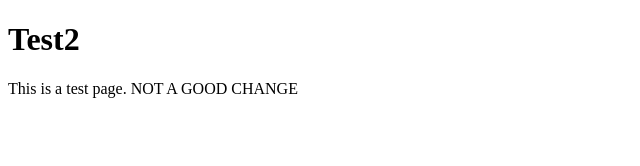
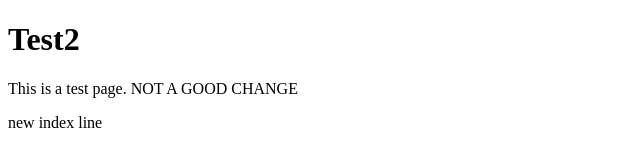
Before and after one commit to edwardtanguay/git-commands-showcase, a plain HTML site: page index.html in a window 1280 px wide. Shown: the whole page, without its empty margins (0-640 px from the left). Drawn offline with Linux system fonts and the light colour scheme.

Commit message:
the new index line

```diff
--- a/index.html
+++ b/index.html
@@ -8,6 +8,7 @@
 <body>
 	<h1>Test2</h1>
 	<p>This is a test page. NOT A GOOD CHANGE</p>
+	<p>new index line</p>
 	<script>
 		console.log("This is a test script.");
 	</script>
```
